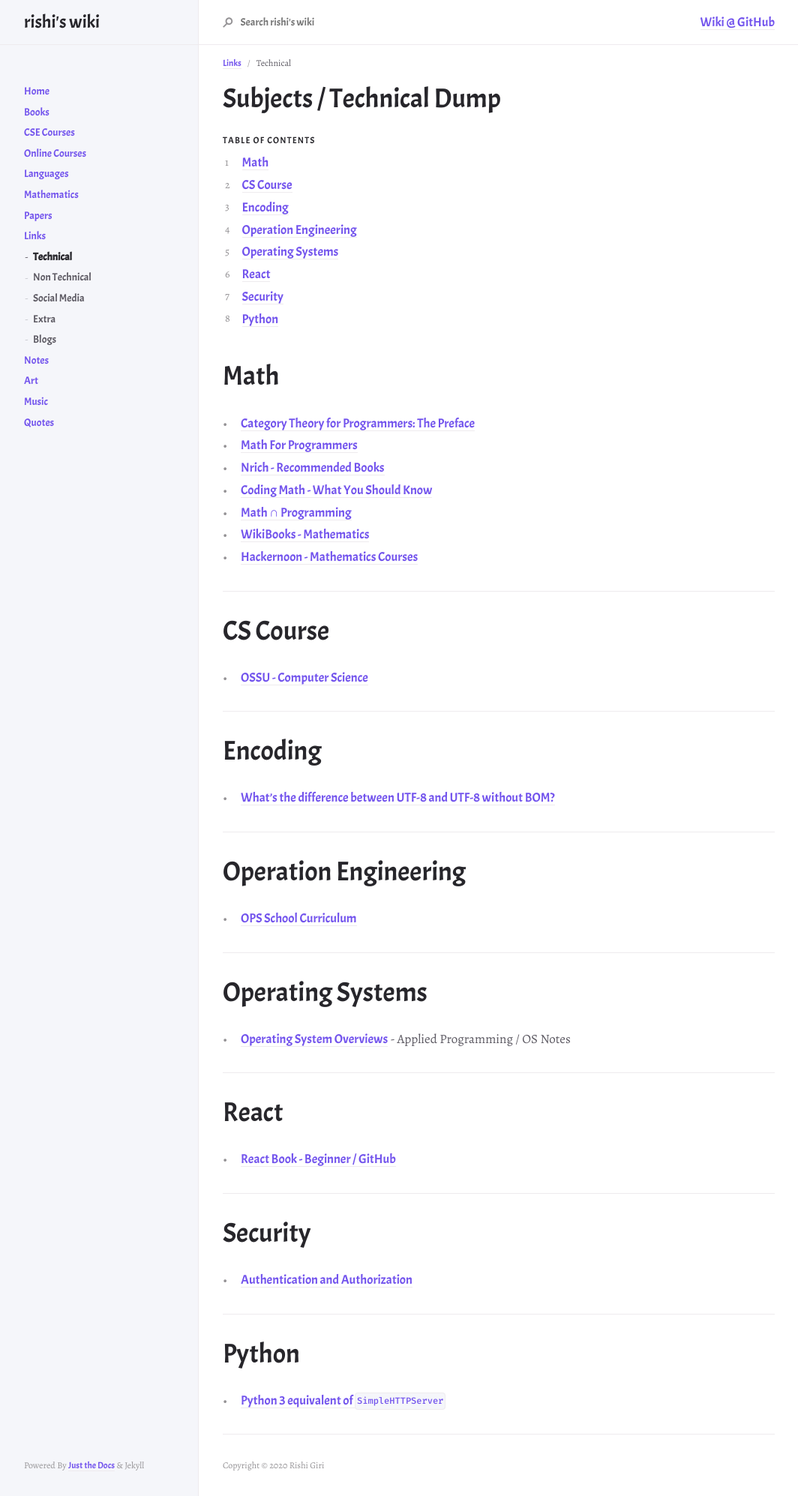
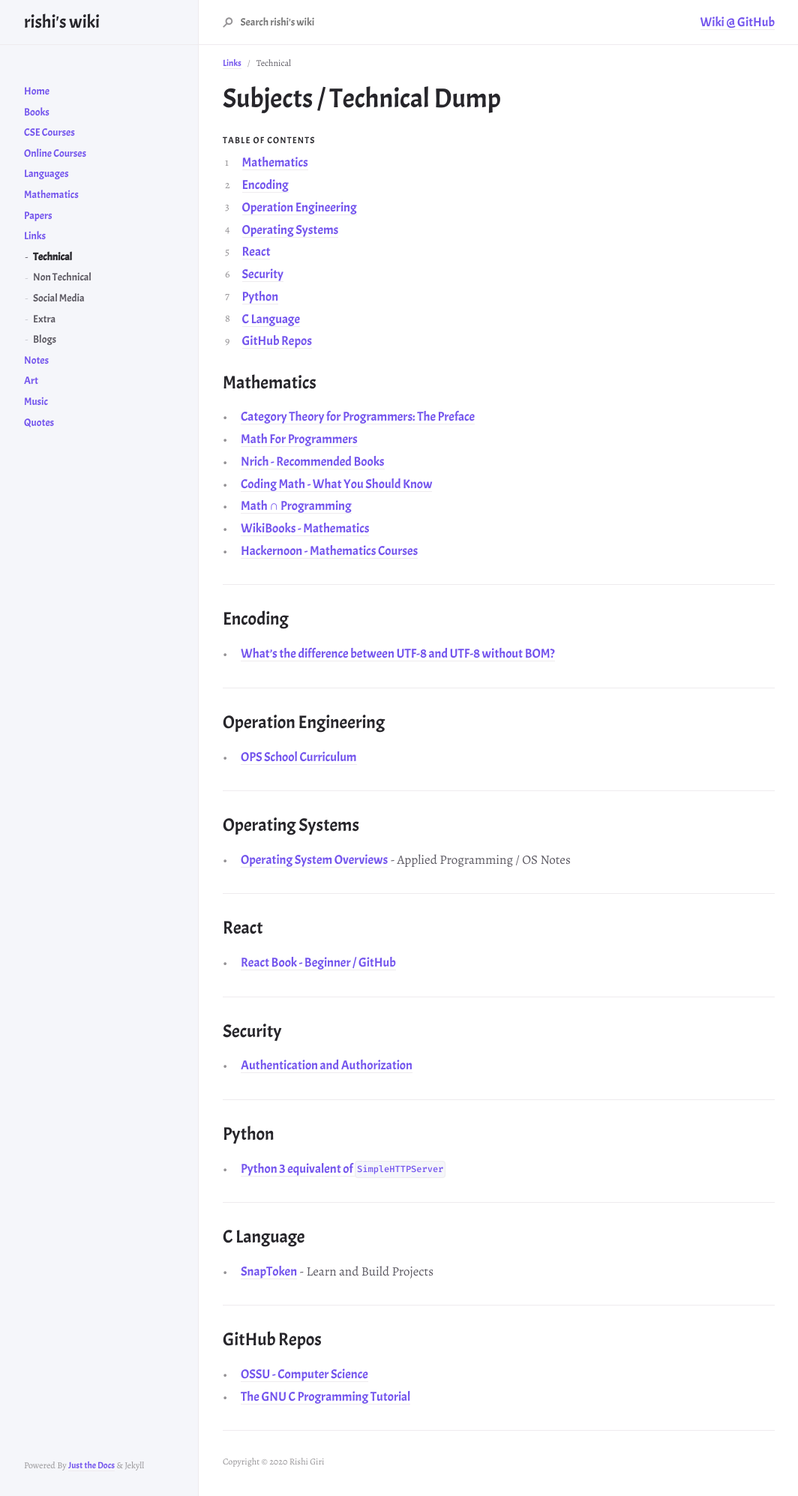
Before and after one commit to r8w/r8w, a Jekyll site: the page built from docs/links/tech.md, in a window 1280 px wide. Shown: the whole page at 75% size, without its empty margins (107-1171 px from the left). Built offline with Jekyll 4.4.1, drawn with Linux system fonts in a browser that asks for light colours; nearby versions of some CDN libraries.

Commit message:
update techinical links

```diff
--- a/docs/links/tech.md
+++ b/docs/links/tech.md
@@ -14,7 +14,7 @@ nav_order: 1
 1. TOC
 {:toc}
 
-# Math
+## Mathematics
 
 - [Category Theory for Programmers: The Preface](https://bartoszmilewski.com/2014/10/28/category-theory-for-programmers-the-preface/)
 - [Math For Programmers](http://wiki.c2.com/?MathForProgrammers..here)
@@ -26,42 +26,49 @@ nav_order: 1
 
 ---
 
-# CS Course
-
-- [OSSU - Computer Science](https://github.com/ossu/computer-science)
-
----
-
-# Encoding
+## Encoding
 
 - [What's the difference between UTF-8 and UTF-8 without BOM?](https://stackoverflow.com/questions/2223882/whats-the-difference-between-utf-8-and-utf-8-without-bom)
 
 ---
 
-# Operation Engineering
+## Operation Engineering
 
 - [OPS School Curriculum](https://www.opsschool.org/index.html)
 
 ---
 
-# Operating Systems
+## Operating Systems
 
 - [Operating System Overviews](https://applied-programming.github.io/Operating-Systems-Notes/) - Applied Programming / OS Notes
 
 ---
 
-# React
+## React
 
 - [React Book - Beginner / GitHub](https://softchris.github.io/books/react/)
 
 ---
 
-# Security
+## Security
 
 - [Authentication and Authorization](https://dev.to/charlottebrf_99/authentication-and-authorisation-101-143e)
 
 ---
 
-# Python
+## Python
 
 - [Python 3 equivalent of `SimpleHTTPServer`](https://stackoverflow.com/questions/7943751/what-is-the-python-3-equivalent-of-python-m-simplehttpserver)
+
+---
+
+## C Language
+
+- [SnapToken](https://viewsourcecode.org/snaptoken/) - Learn and Build Projects
+
+---
+
+## GitHub Repos
+
+- [OSSU - Computer Science](https://github.com/ossu/computer-science)
+- [The GNU C Programming Tutorial](http://crasseux.com/books/ctutorial/)
```
Also changed, not shown: docs/online/howToLearn.md (added, +37 -0 lines).
